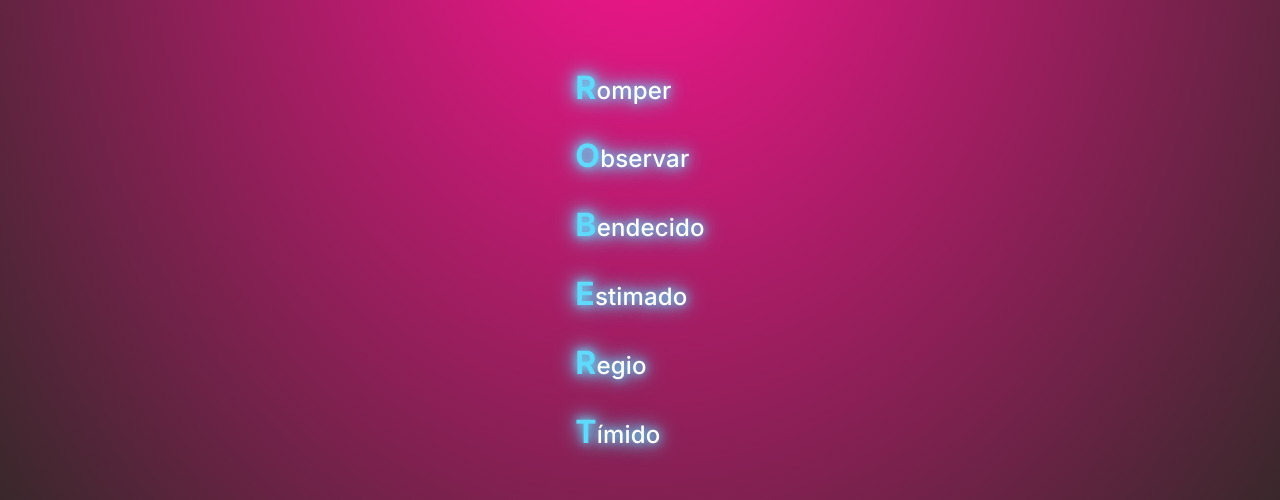
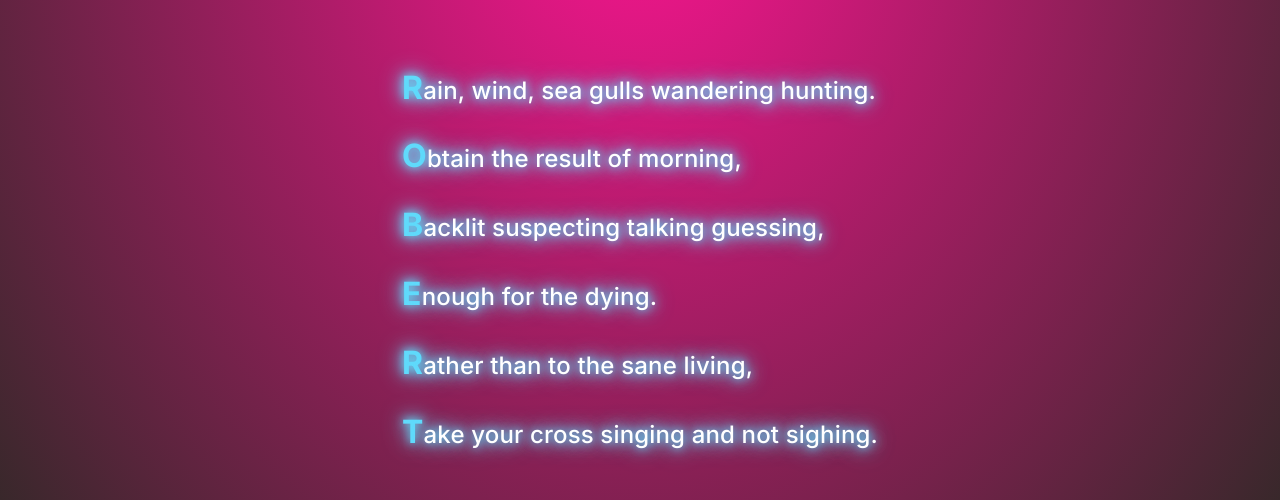
Before and after one commit to robertquillca/acrostic-neon, a plain HTML site: page index.html in a window 1280 px wide. Shown: the part 940-1440 px from the top of the page. Drawn offline with nearby package versions, Linux system fonts and the light colour scheme.

Commit message:
added more text in acrostic section

```diff
--- a/index.html
+++ b/index.html
@@ -25,12 +25,12 @@
       </section>
       <section class="acrostic" id="acrostic">
          <ul class="acrostic__stanza">
-            <li class="acrostic__verse">Romper</li>
-            <li class="acrostic__verse">Observar</li>
-            <li class="acrostic__verse">Bendecido</li>
-            <li class="acrostic__verse">Estimado</li>
-            <li class="acrostic__verse">Regio</li>
-            <li class="acrostic__verse">Tímido</li>
+            <li class="acrostic__verse">Rain, wind, sea gulls wandering hunting.</li>
+            <li class="acrostic__verse">Obtain the result of morning,</li>
+            <li class="acrostic__verse">Backlit suspecting talking guessing,</li>
+            <li class="acrostic__verse">Enough for the dying.</li>
+            <li class="acrostic__verse">Rather than to the sane living,</li>
+            <li class="acrostic__verse">Take your cross singing and not sighing.</li>
          </ul>
       </section>
    </main>
```
